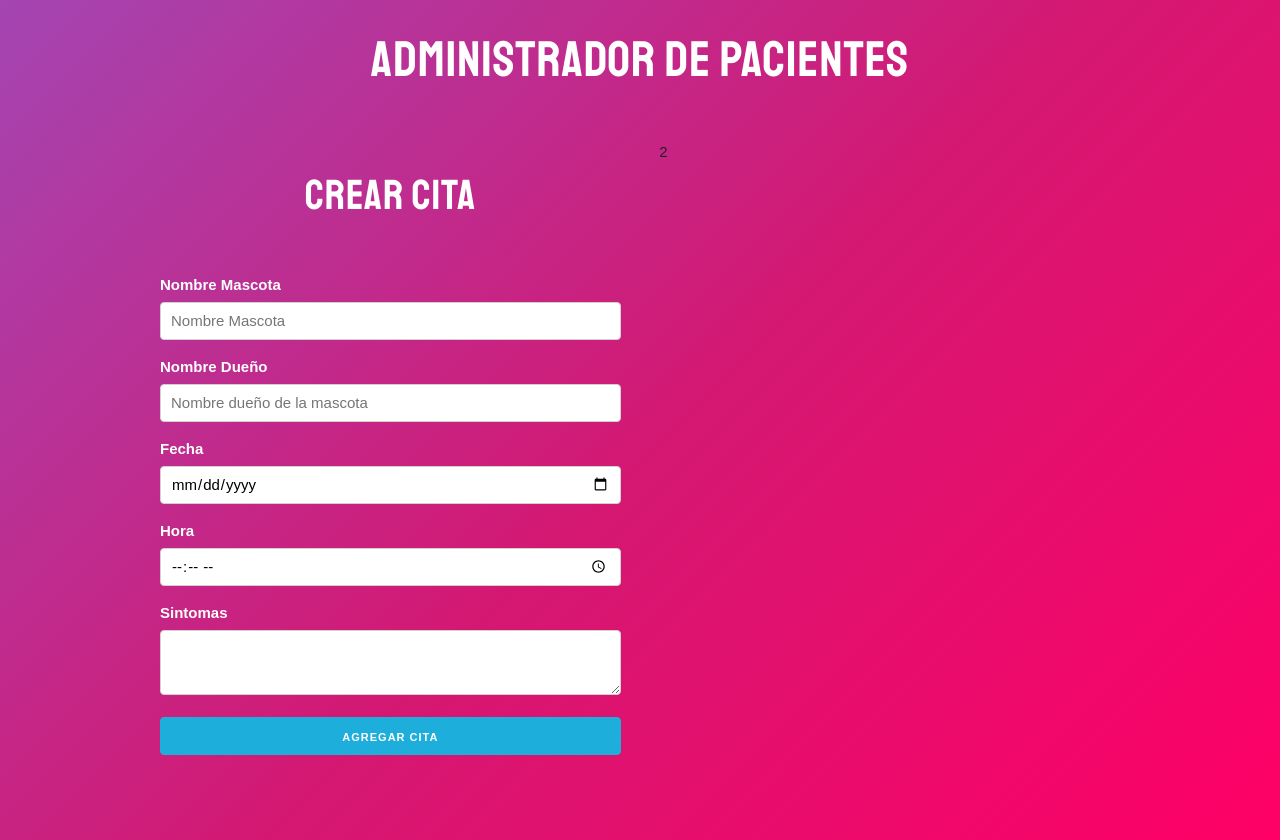
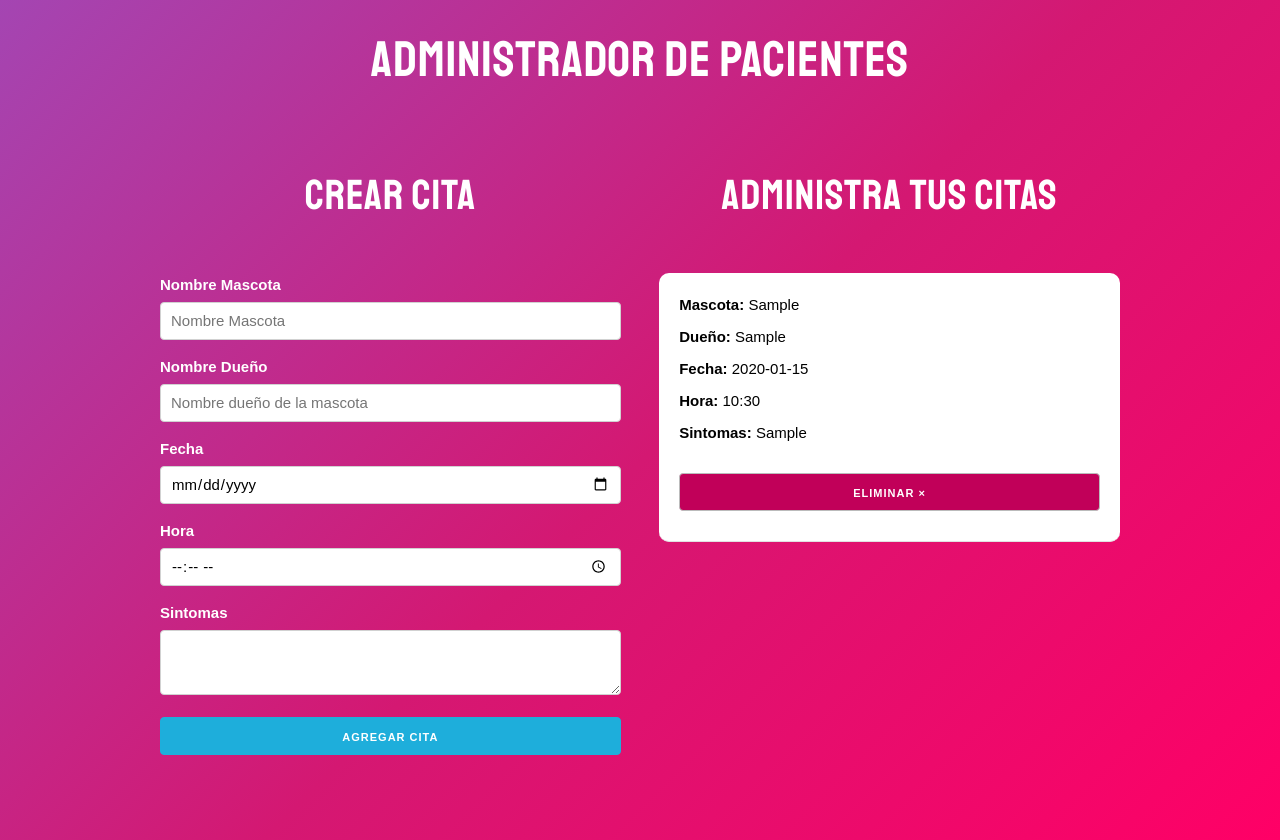
Before and after one commit to Carmelitu/APV-react, a React (Create React App) app: page / in a window 1280 px wide. Both pictures are taken after typing "Sample", "Sample", "2020-01-15", "10:30", "Sample" into the empty fields and a click on the button "AGREGAR CITA". Built offline with nearby package versions, Linux system fonts and the light colour scheme.

Commit message:
se genera div para citas con botón eliminar

```diff
--- a/src/App.js
+++ b/src/App.js
@@ -1,4 +1,5 @@
 import React, { Fragment, useState } from 'react';
+import Cita from './components/Cita.js';
 import Formulario from './components/Formulario.js';
 
 
@@ -27,7 +28,13 @@
               />
           </div>
           <div className="one-half column">
-              2
+              <h2>Administra tus Citas</h2>
+              {citas.map( cita => (
+                <Cita
+                  key={cita.id}
+                  cita={cita}
+                />
+              )) }
           </div>
         </div>
       </div>
--- /dev/null
+++ b/src/components/Cita.js
@@ -0,0 +1,19 @@
+import React from 'react';
+
+const Cita = ({cita}, ) => (
+    <div className="cita">
+        <p>Mascota: <span>{cita.mascota}</span></p>
+        <p>Dueño: <span>{cita.propietario}</span></p>
+        <p>Fecha: <span>{cita.fecha}</span></p>
+        <p>Hora: <span>{cita.hora}</span></p>
+        <p>Sintomas: <span>{cita.sintomas}</span></p>
+
+        <button
+            className="button eliminar u-full-width"
+            //onClick=
+        >Eliminar &times;</button>
+    </div>
+ );
+
+
+export default Cita;
```
